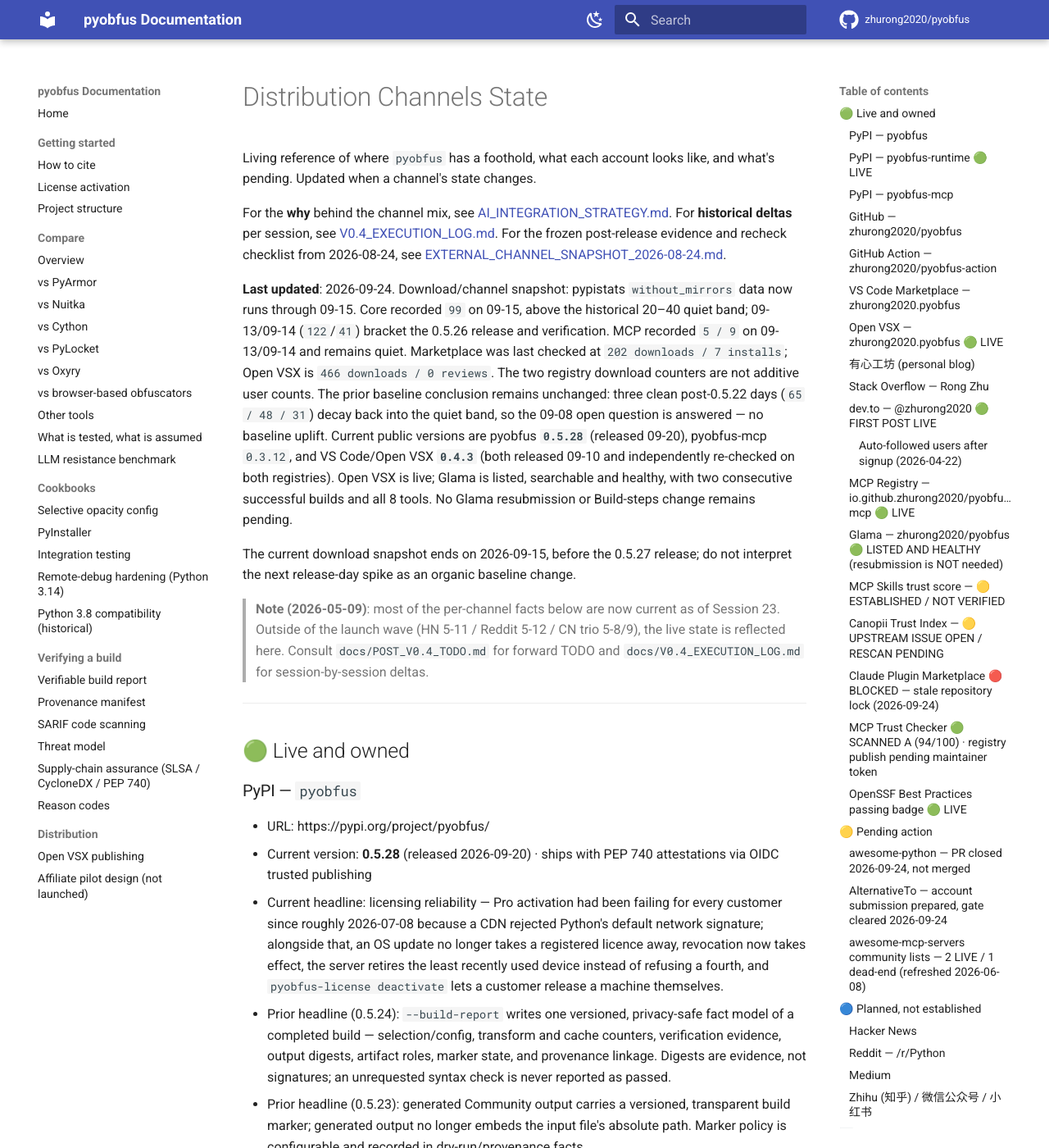
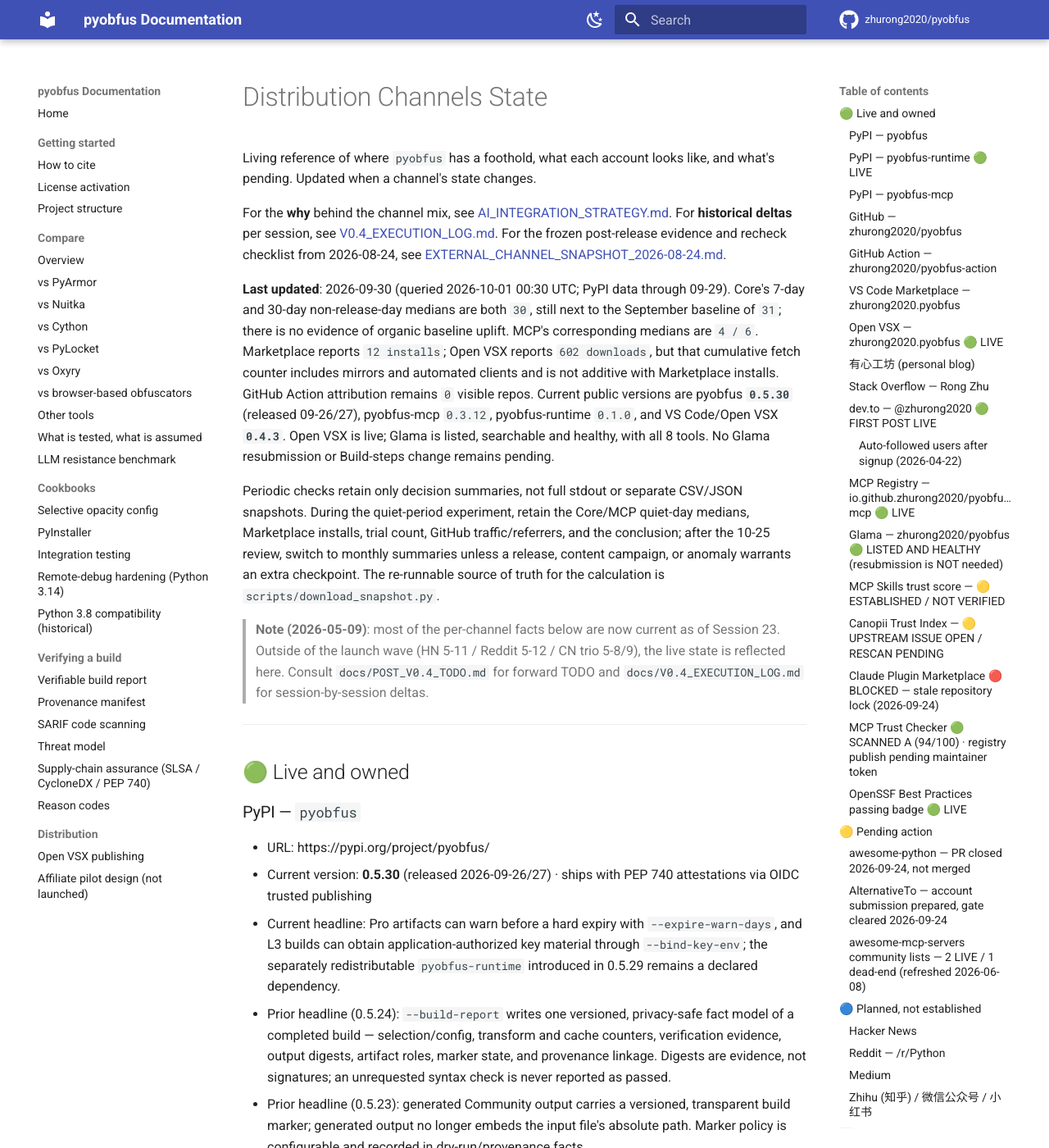
Before and after one commit to zhurong2020/pyobfus, an MkDocs documentation site: the page built from docs/DISTRIBUTION_CHANNELS.md, in a window 1280 px wide and 1400 px high. Shown: the whole window at 82% size. Built offline with MkDocs 1.6.1 and Material for MkDocs 9.7.7, drawn with Linux system fonts in a browser that asks for light colours; comment, search, counter and statistics services are not loaded.

Commit message:
docs(plan): record quiet-period tracking policy

```diff
--- a/docs/DISTRIBUTION_CHANNELS.md
+++ b/docs/DISTRIBUTION_CHANNELS.md
@@ -7,25 +7,25 @@
 For the frozen post-release evidence and recheck checklist from 2026-08-24, see
 [EXTERNAL_CHANNEL_SNAPSHOT_2026-08-24.md](EXTERNAL_CHANNEL_SNAPSHOT_2026-08-24.md).
 
-**Last updated**: 2026-09-24. Download/channel snapshot: pypistats
-`without_mirrors` data now runs through 09-15. Core recorded `99` on 09-15,
-above the historical 20–40 quiet band; 09-13/09-14 (`122`/`41`) bracket the
-0.5.26 release and verification. MCP recorded `5 / 9` on 09-13/09-14 and remains
-quiet. Marketplace was last checked at
-`202 downloads / 7 installs`; Open VSX is `466 downloads / 0 reviews`.
-The two registry download counters are not additive user counts. The prior
-baseline conclusion remains unchanged: three clean post-0.5.22 days
-(`65 / 48 / 31`) decay back into the quiet band, so the 09-08 open question is
-answered — no baseline uplift. Current public versions are pyobfus
-**`0.5.28`** (released 09-20), pyobfus-mcp `0.3.12`, and VS Code/Open VSX
-**`0.4.3`** (both released 09-10 and independently re-checked on both
-registries). Open VSX is
-live; Glama is listed, searchable and healthy, with two consecutive successful
-builds and all 8 tools. No Glama resubmission or Build-steps change remains
-pending.
+**Last updated**: 2026-09-30 (queried 2026-10-01 00:30 UTC; PyPI data through
+09-29). Core's 7-day and 30-day non-release-day medians are both `30`, still
+next to the September baseline of `31`; there is no evidence of organic
+baseline uplift. MCP's corresponding medians are `4 / 6`. Marketplace reports
+`12 installs`; Open VSX reports `602 downloads`, but that cumulative fetch
+counter includes mirrors and automated clients and is not additive with
+Marketplace installs. GitHub Action attribution remains `0` visible repos.
+Current public versions are pyobfus **`0.5.30`** (released 09-26/27),
+pyobfus-mcp `0.3.12`, pyobfus-runtime `0.1.0`, and VS Code/Open VSX **`0.4.3`**.
+Open VSX is live; Glama is listed, searchable and healthy, with all 8 tools.
+No Glama resubmission or Build-steps change remains pending.
 
-The current download snapshot ends on 2026-09-15, before the 0.5.27 release;
-do not interpret the next release-day spike as an organic baseline change.
+Periodic checks retain only decision summaries, not full stdout or separate
+CSV/JSON snapshots. During the quiet-period experiment, retain the Core/MCP
+quiet-day medians, Marketplace installs, trial count, GitHub traffic/referrers,
+and the conclusion; after the 10-25 review, switch to monthly summaries unless
+a release, content campaign, or anomaly warrants an extra checkpoint. The
+re-runnable source of truth for the calculation is
+`scripts/download_snapshot.py`.
 
 > **Note (2026-05-09)**: most of the per-channel facts below are now current as of Session 23. Outside of the launch wave (HN 5-11 / Reddit 5-12 / CN trio 5-8/9), the live state is reflected here. Consult `docs/POST_V0.4_TODO.md` for forward TODO and `docs/V0.4_EXECUTION_LOG.md` for session-by-session deltas.
 
@@ -35,8 +35,8 @@
 
 ### PyPI — `pyobfus`
 - URL: https://pypi.org/project/pyobfus/
-- Current version: **0.5.28** (released 2026-09-20) · ships with PEP 740 attestations via OIDC trusted publishing
-- Current headline: licensing reliability — Pro activation had been failing for every customer since roughly 2026-07-08 because a CDN rejected Python's default network signature; alongside that, an OS update no longer takes a registered licence away, revocation now takes effect, the server retires the least recently used device instead of refusing a fourth, and `pyobfus-license deactivate` lets a customer release a machine themselves.
+- Current version: **0.5.30** (released 2026-09-26/27) · ships with PEP 740 attestations via OIDC trusted publishing
+- Current headline: Pro artifacts can warn before a hard expiry with `--expire-warn-days`, and L3 builds can obtain application-authorized key material through `--bind-key-env`; the separately redistributable `pyobfus-runtime` introduced in 0.5.29 remains a declared dependency.
 - Prior headline (0.5.24): `--build-report` writes one versioned, privacy-safe fact model of a completed build — selection/config, transform and cache counters, verification evidence, output digests, artifact roles, marker state, and provenance linkage. Digests are evidence, not signatures; an unrequested syntax check is never reported as passed.
 - Prior headline (0.5.23): generated Community output carries a versioned, transparent build marker; generated output no longer embeds the input file's absolute path. Marker policy is configurable and recorded in dry-run/provenance facts.
 - Prior headline (0.5.19): `--dry-run --json` emits a versioned `plan` object (effective config, selected/excluded files with reasons, artifacts tagged ship/retain-internal/optional; relative labels only, not applyable); opt-in `--verify-syntax` compiles generated output in memory post-build (no import/execute, no `__pycache__`) and reports `syntax_valid` with no runtime-correctness claim.
@@ -256,7 +256,7 @@
   prior is not evidence of an actual review. Continue tracking installs and
   real reviews, not raw update/download count alone.
 - Wiki: disabled · Discussions: enabled · Issues: open
-- Releases: latest Core `v0.5.28`, runtime `runtime-v0.1.0`, MCP `mcp-v0.3.12`, and VS Code
+- Releases: latest Core `v0.5.30`, runtime `runtime-v0.1.0`, MCP `mcp-v0.3.12`, and VS Code
   `vscode-v0.4.3`; MCP releases attach wheel+sdist.
 
 ### Open VSX — `zhurong2020.pyobfus` 🟢 LIVE
```
Also changed, not shown: CLAUDE.md (+4 -3 lines), docs/CURRENT_PLAN_ZH.md (+12 -1 lines), docs/TODO.md (+6 -2 lines).
